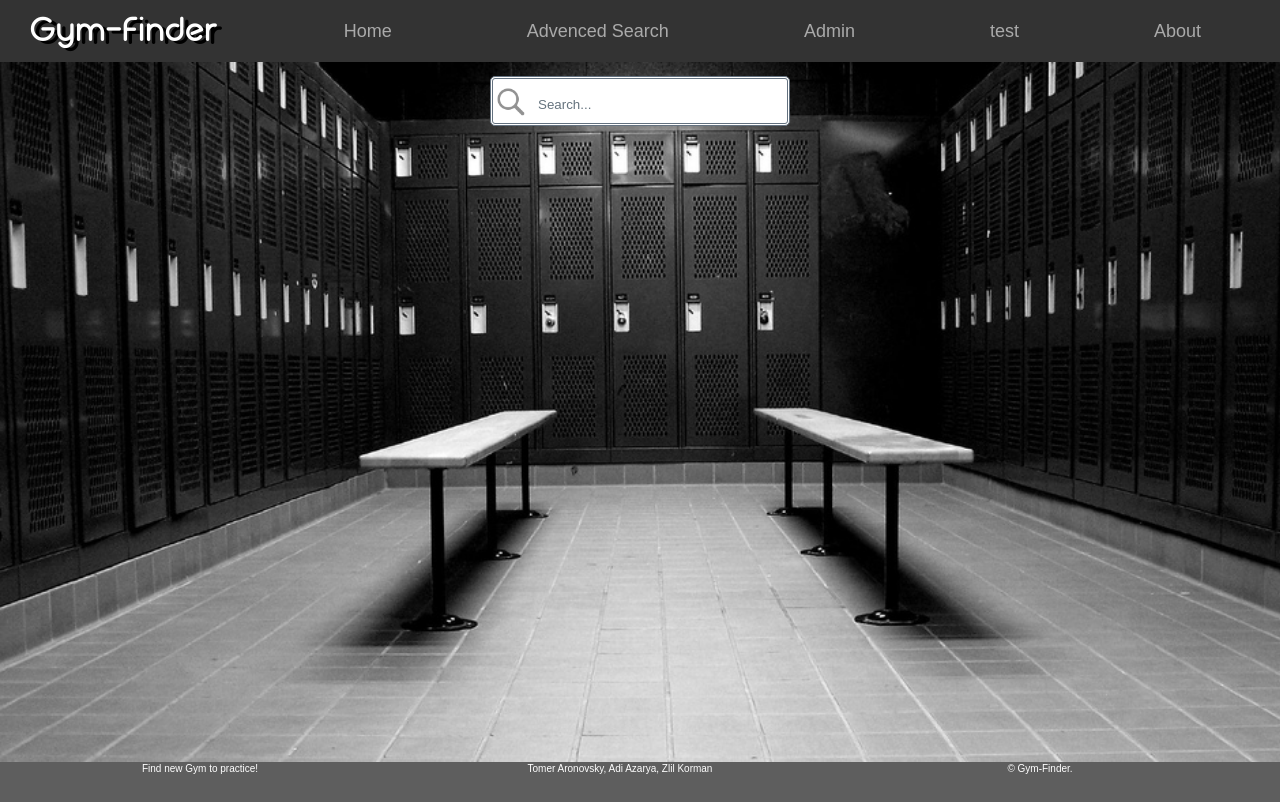
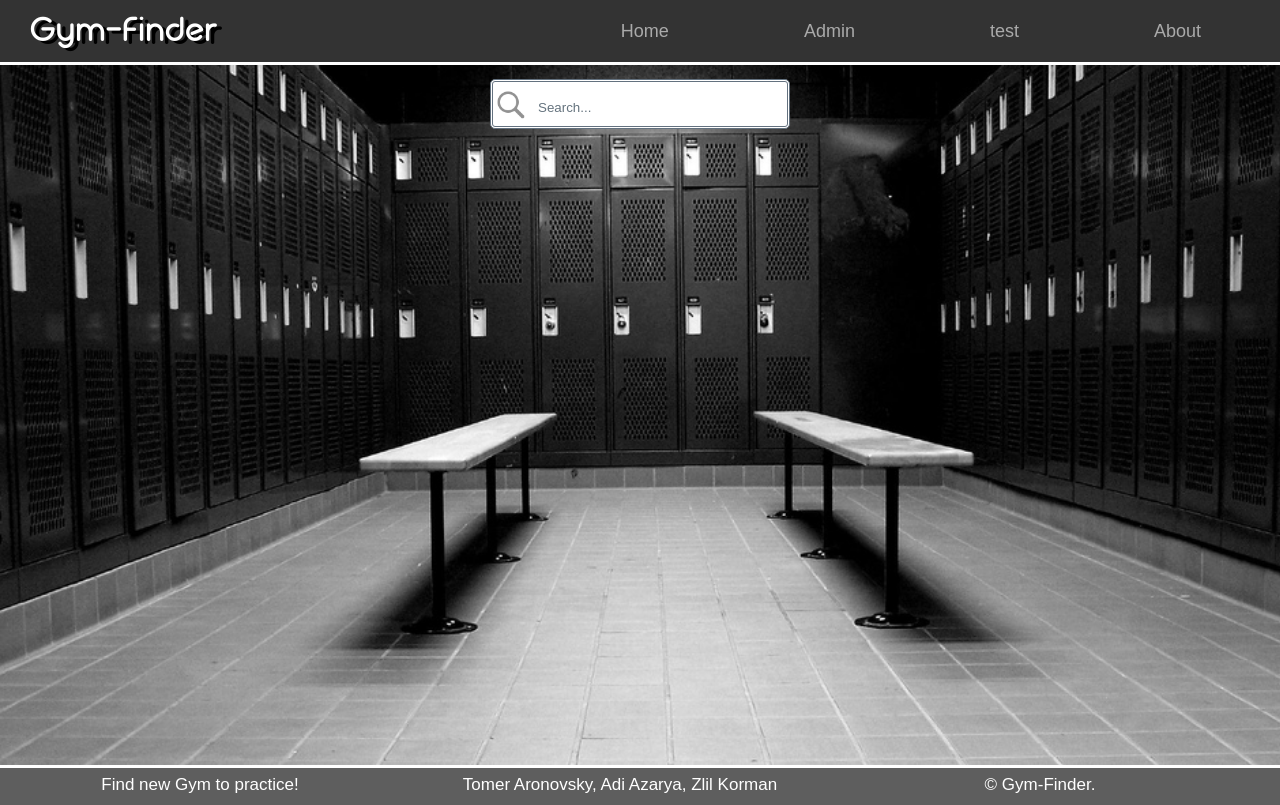
Before and after one commit to tomeraro/GymProject, a website: page views/index.html in a window 1280 px wide. Drawn offline with nearby package versions, Linux system fonts and the light colour scheme; files that its build step writes are made by us from their sources; files whose address does not match are found by name; a web font is replaced by a local one.

Commit message:
first version new project including css, html, angular, node, mongodb, etc..

```diff
--- a/public/css/grid.css
+++ b/public/css/grid.css
@@ -194,7 +194,6 @@ fieldset,
 figcaption,
 figure,
 font,
-footer,
 form,
 h1,
 h2,
@@ -202,8 +201,6 @@ h3,
 h4,
 h5,
 h6,
-header,
-hgroup,
 hr,
 html,
 i,
@@ -251,8 +248,7 @@ tt,
 u,
 ul,
 var,
-video,
-xmp {
+video {
   border: 0;
   margin: 0;
   padding: 0;
@@ -269,9 +265,7 @@ aside,
 details,
 figcaption,
 figure,
-footer,
 header,
-hgroup,
 main,
 menu,
 nav,
--- a/public/css/main.css
+++ b/public/css/main.css
@@ -439,7 +439,7 @@ background-color: rgba(140, 193, 82, 0.8);
 	-webkit-box-shadow:inset 0px 0px 0px 3px #ddd;
     -moz-box-shadow:inset 0px 0px 0px 3px #ddd;
     box-shadow:inset 0px 0px 0px 3px #ddd;
-	background-image: url('img/tmp001.jpg');
+	/*background-image: url('img/tmp001.jpg');*/
 	font-size:10px;
 }
 
--- a/public/partials/navigation.html
+++ b/public/partials/navigation.html
@@ -2,7 +2,6 @@
     <div class="leftLogo">Gym-Finder</div>
     <ul>
         <li><a ui-sref="main">Home</a></li>
-        <li><a ui-sref="advancedSearch">Advenced Search</a></li>
         <li><a ui-sref="admin">Admin</a></li>
         <li><a ui-sref="gyms">test</a></li>
         <li><a ui-sref="about">About</a></li>
```
